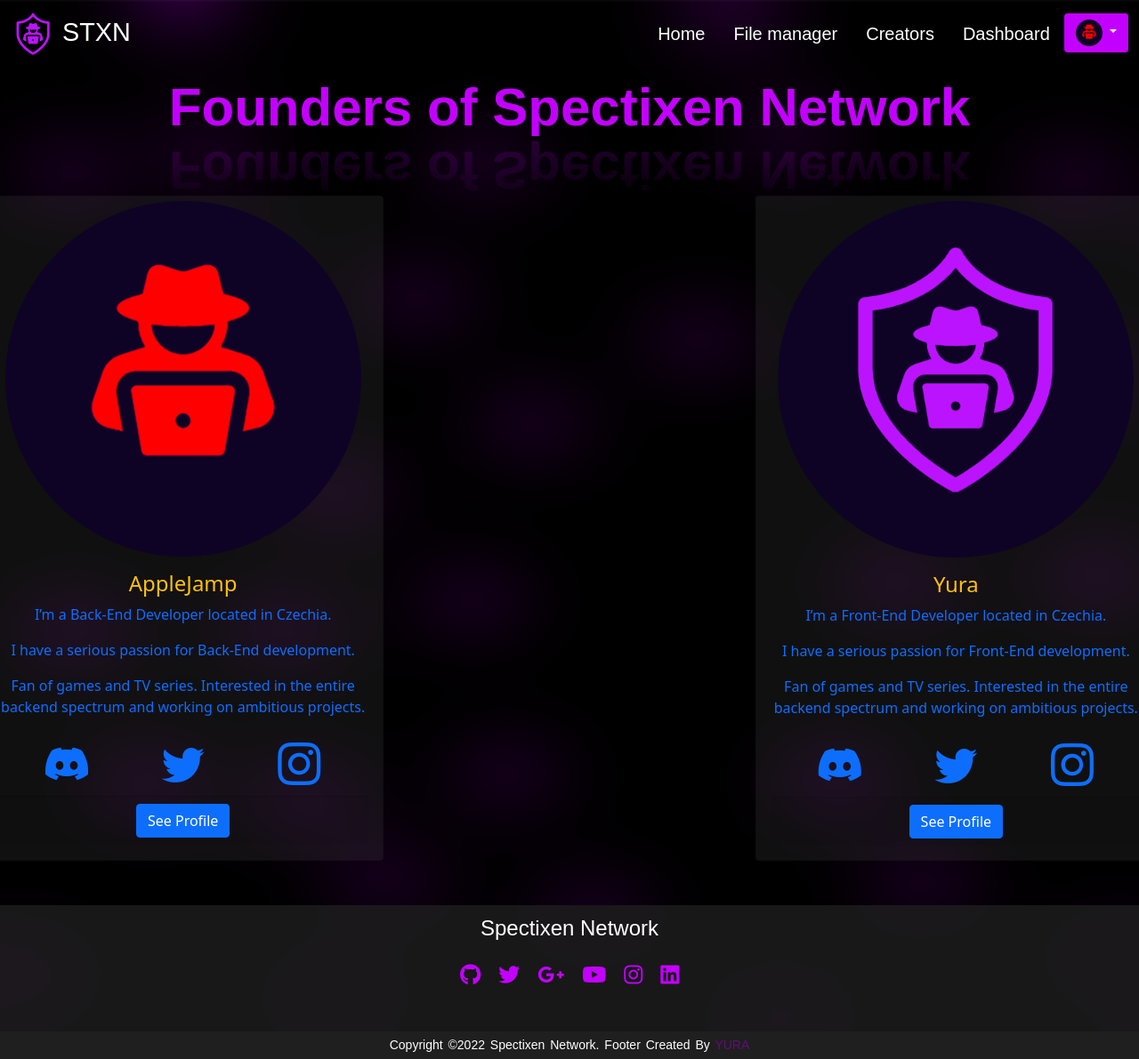
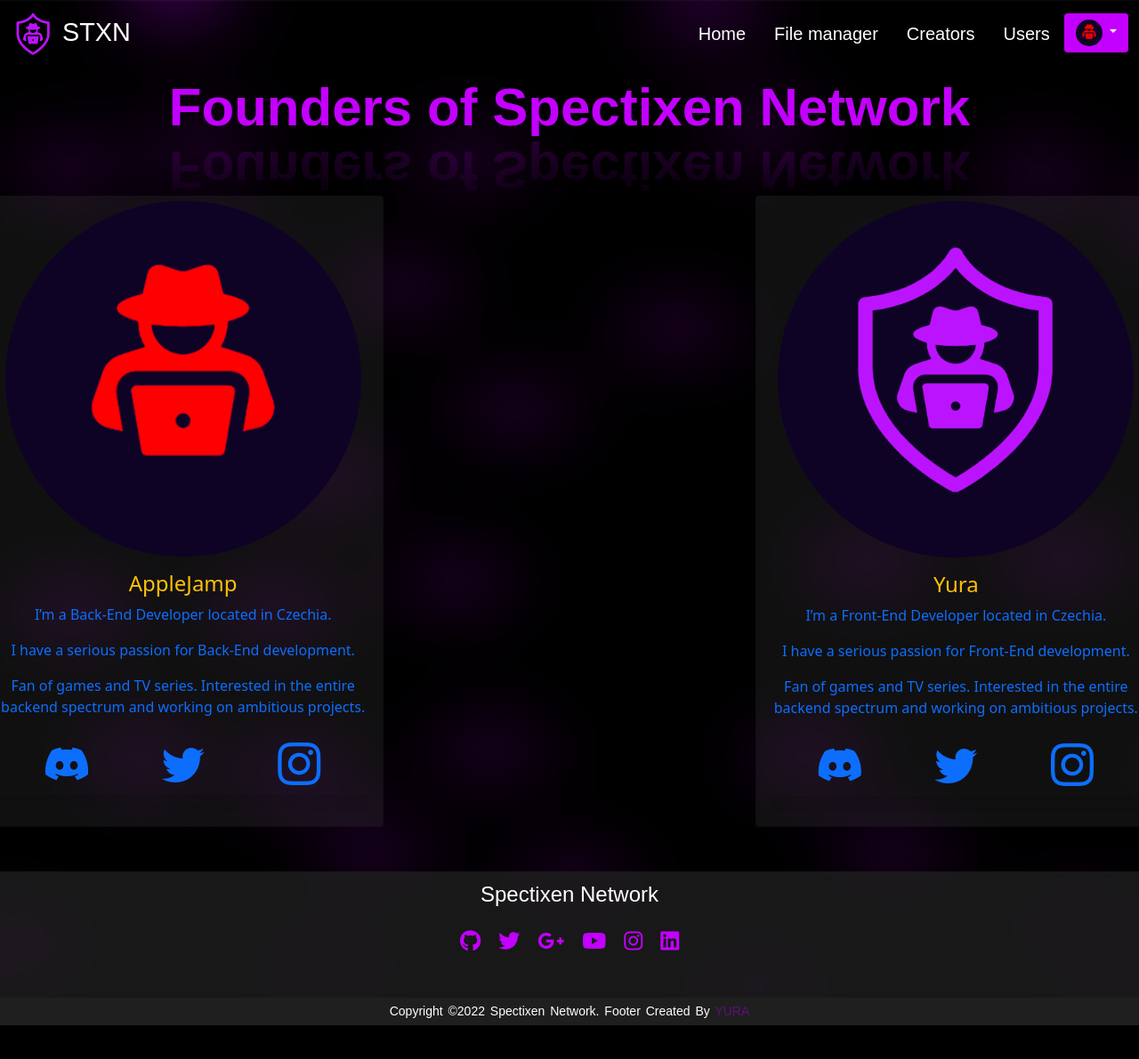
Before and after one commit to Spectixen-Network/STXN-WEBv0, a PHP site: page /creators.php in a window 1280 px wide. Shown: the whole page at 89% size. After the commit the page ends 1153 px from the top, so only its background shows below. Run offline with PHP 8.4, Linux system fonts and the light colour scheme; a user stored in the database is signed in; data comes from the database, SQL or seed files in the repository; some libraries are stand-ins or nearby versions.

Commit message:
Preparing to presentation

```diff
--- a/adminPanel/users.php
+++ b/adminPanel/users.php
@@ -194,8 +194,8 @@ function bannedListListUser($userId, $userUsername, $from_date, $to_date)
         <div class="row" style="width: 100%; margin: 0;">
             <span class="col-11 row">
                 <p class="m-0 p-1 col-4" style="overflow-x: hidden">[ ' . $userId . ' ] ' . $userUsername . '</p>
-                <p class="m-0 p-1 col-4" style="overflow-x: hidden">From: ' . date_formatted($from_date) . '</p>
-                <p class="m-0 p-1 col-4" style="overflow-x: hidden">To: ' . date_formatted($to_date) . '</p>
+                <!--<p class="m-0 p-1 col-4" style="overflow-x: hidden">From: ' . date_formatted($from_date) . '</p>
+                <p class="m-0 p-1 col-4" style="overflow-x: hidden">To: ' . date_formatted($to_date) . '</p>-->
             </span>
             <span class="col-1 d-flex align-content-center flex-wrap">
                 <div class="row">
--- a/creators.php
+++ b/creators.php
@@ -30,7 +30,7 @@ banner("Founders of Spectixen Network");
                 </span>
             </div>
             <div class="card-footer">
-                <a href="#" class="btn btn-primary">See Profile</a>
+                <!--<a href="#" class="btn btn-primary">See Profile</a>-->
             </div>
         </div>
     </div>
@@ -57,7 +57,7 @@ banner("Founders of Spectixen Network");
                 </span>
             </div>
             <div class="card-footer">
-                <a href="#" class="btn btn-primary">See Profile</a>
+                <!--<a href="#" class="btn btn-primary">See Profile</a>-->
             </div>
         </div>
     </div>
--- a/fileManager.php
+++ b/fileManager.php
@@ -117,10 +117,10 @@ if (isset($_GET["delFile"]))
         <div class="col-lg-10">
             <div class="container-fluid" id="topBarInFileManager">
                 <div class="row">
-                    <form class="col-md-2 d-flex">
+                    <!--<form class="col-md-2 d-flex">
                         <input class="form-control me-2" type="text" placeholder="Search">
                         <button class="btn btn-primary" type="button">Search</button>
-                    </form>
+                    </form>-->
                 </div>
             </div>
             <div id="files">
--- a/functions/adminPanelFunctions.php
+++ b/functions/adminPanelFunctions.php
@@ -24,7 +24,7 @@ function adminSidebar()
                 </div>
 
                 <ul class="folder-list" style="padding-left: 0; padding-right: 0.5vh; padding-bottom: 100%">
-                    <li><a href="/adminPanel/dashboard.php"><i class="fa fa-folder"></i> Dashboard</a></li>
+                    <!--<li><a href="/adminPanel/dashboard.php"><i class="fa fa-folder"></i> Dashboard</a></li>-->
                     <li><a href="/adminPanel/users.php"><i class="fa fa-folder"></i> Users</a></li>
                     <!--<li><a href=""><i class="fa fa-folder"></i> Mail</a></li>
                     <li><a href=""><i class="fa fa-folder"></i> Calendar</a></li>
--- a/functions/globalFunctions.php
+++ b/functions/globalFunctions.php
@@ -277,7 +277,8 @@ function navbar_logged()
         echo
         '
             <li class="nav-item">
-                <a href="/adminPanel/dashboard.php" class="nav-link">Dashboard</a>
+                <!--<a href="/adminPanel/dashboard.php" class="nav-link">Dashboard</a>-->
+                <a href="/adminPanel/users.php" class="nav-link">Users</a>
             </li>
         ';
     }
@@ -289,13 +290,13 @@ function navbar_logged()
 
                             <ul class="dropdown-menu" id="dropdownMenuList">
                                 <div class="container">
-                                    <li id="dropdownMenuContent" <div class="form-check form-switch">
+                                   <!-- <li id="dropdownMenuContent" <div class="form-check form-switch">
                                         <input class="form-check-input" type="checkbox" id="mySwitch" name="darkmode" value="yes" checked>
                                         <label class="form-check-label" for="mySwitch">Dark mode</label>
                                     </li>
                                 </div>
                                 <li><a class="dropdown-item" id="dropdownMenuContent" href="/profile.php"><i class="bi bi-person"></i>  Profile</a></li>
-                                <li><a class="dropdown-item" id="dropdownMenuContent" href="/settings.php"><i class="bi bi-gear"></i>  Settings</a></li>
+                                <li><a class="dropdown-item" id="dropdownMenuContent" href="/settings.php"><i class="bi bi-gear"></i>  Settings</a></li> -->
                                 <li>
                                     <hr class="dropdown-divider"><a class="dropdown-item" id="dropdownMenuContent" href="/handlers/logout.php"><i class="bi bi-box-arrow-in-right"></i>  Log out</a></hr>
                                 </li>
```
